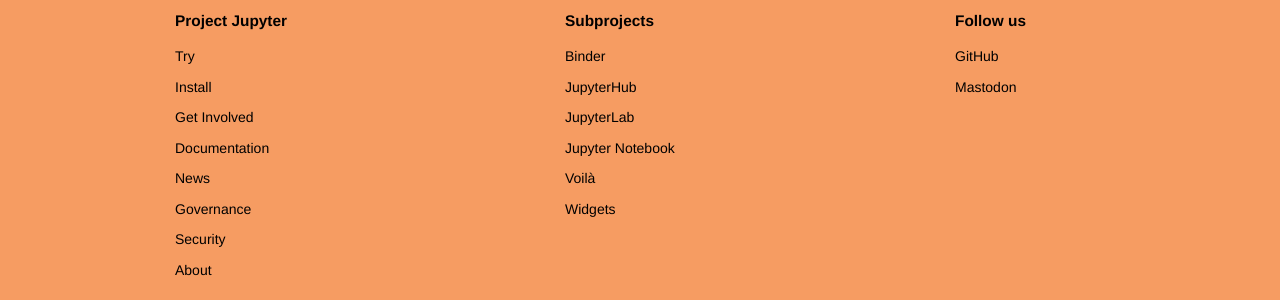
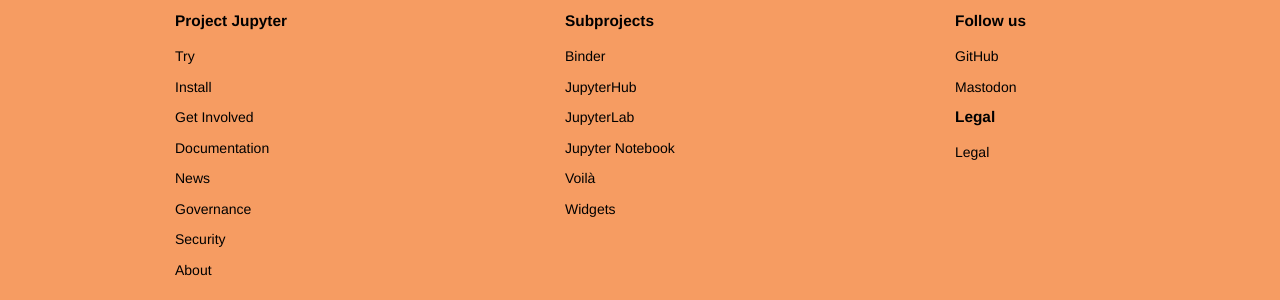
Before and after one commit to jupyter/jupyter.github.io, a Jekyll site: the page built from security.md, in a window 1280 px wide. Shown: the part 1214-1514 px from the top of the page. Built offline with Jekyll 4.4.1, drawn with Linux system fonts in a browser that asks for light colours; comment, search, counter and statistics services are not loaded.

Commit message:
Add legal section with link to privacy FAQ in footer.
I'm guessing this is probably the best name for this section

```diff
--- a/_layouts/default.html
+++ b/_layouts/default.html
@@ -39,6 +39,11 @@
     url: https://github.com/jupyter/
   - title: Mastodon
     url: https://hachyderm.io/@ProjectJupyter
+legal:
+  - title: Legal
+    url: /privacy
+
+
 ---
 <!DOCTYPE html>
 <html lang="en">
@@ -146,6 +151,18 @@
             </li>
             {%- endfor %}
           </ul>
+          <h2>Legal</h2>
+          <ul>
+            {%- for obj in layout.legal -%}
+            <li>
+              <a href="{{ obj.url }}">
+                  {{ obj.title }}
+              </a>
+            </li>
+            {%- endfor %}
+          </ul>
+
+
         </div>
       </div>
       </section>
```
